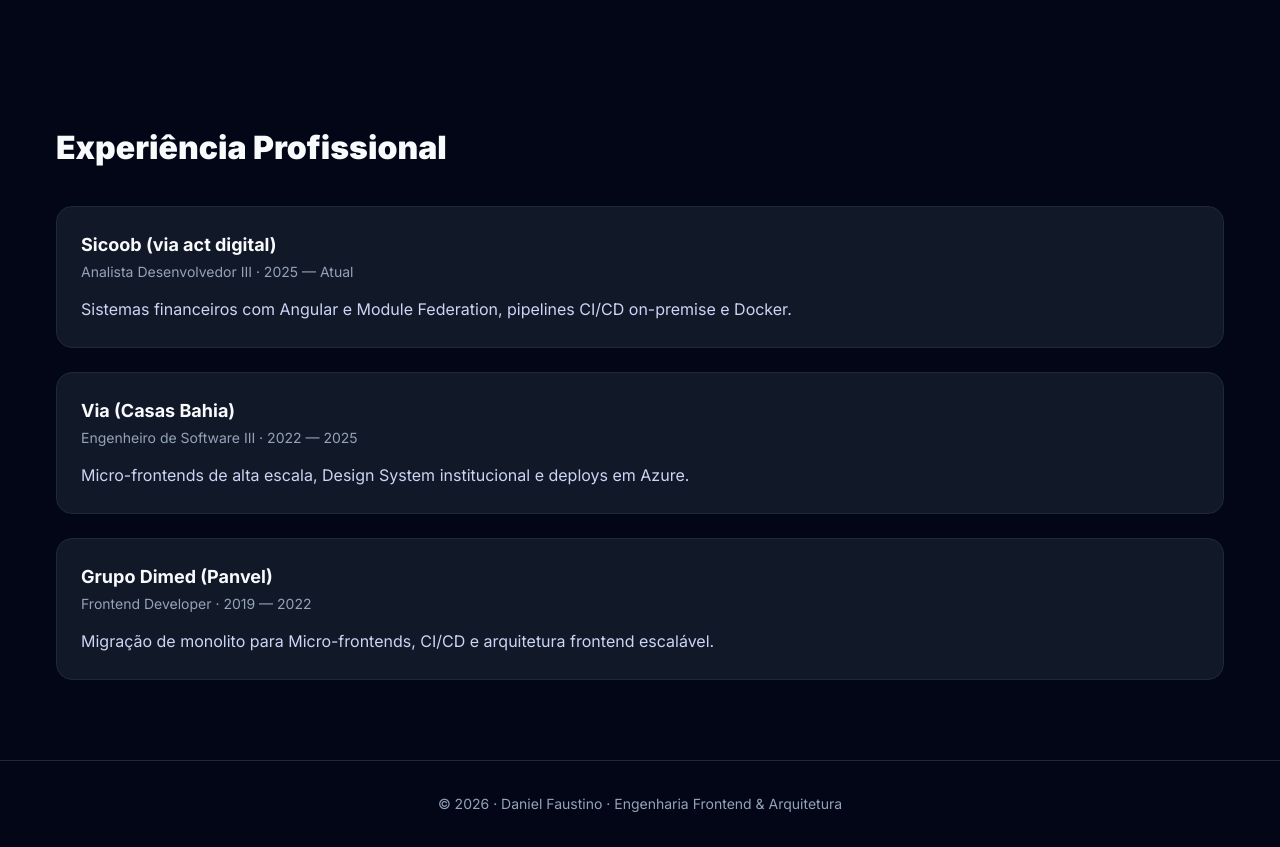
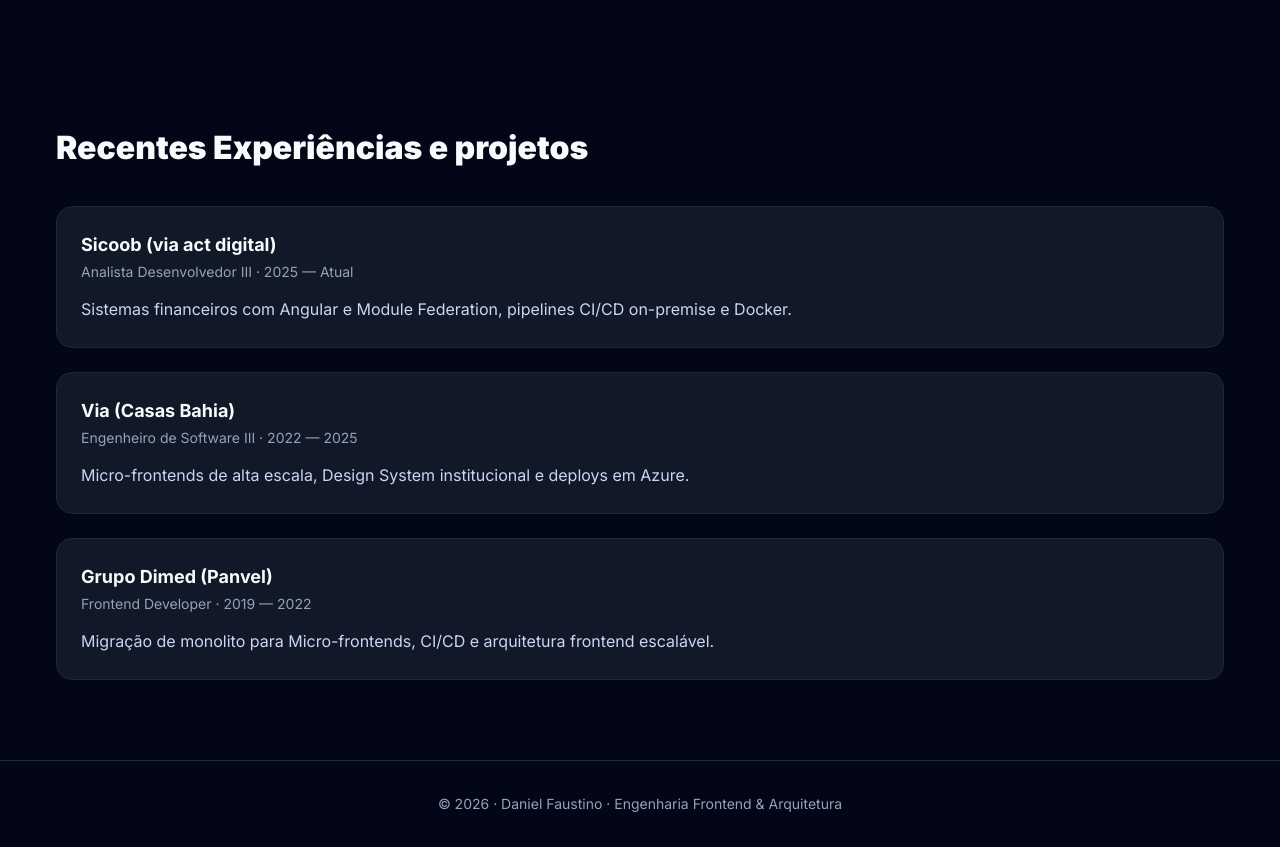
Before and after one commit to danielengdev/danielengdev.github.io, a plain HTML site: page index.html in a window 1280 px wide. Shown: the part 840-1687 px from the top of the page. Drawn offline with Linux system fonts and the light colour scheme.

Commit message:
update experience section heading for clarity

```diff
--- a/index.html
+++ b/index.html
@@ -398,7 +398,7 @@
 </section>
 
 <section id="experience">
-  <h3>Experiência Profissional</h3>
+  <h3>Recentes Experiências e projetos</h3>
   <div class="timeline">
     <div class="job">
       <h4>Sicoob (via act digital)</h4>
```
